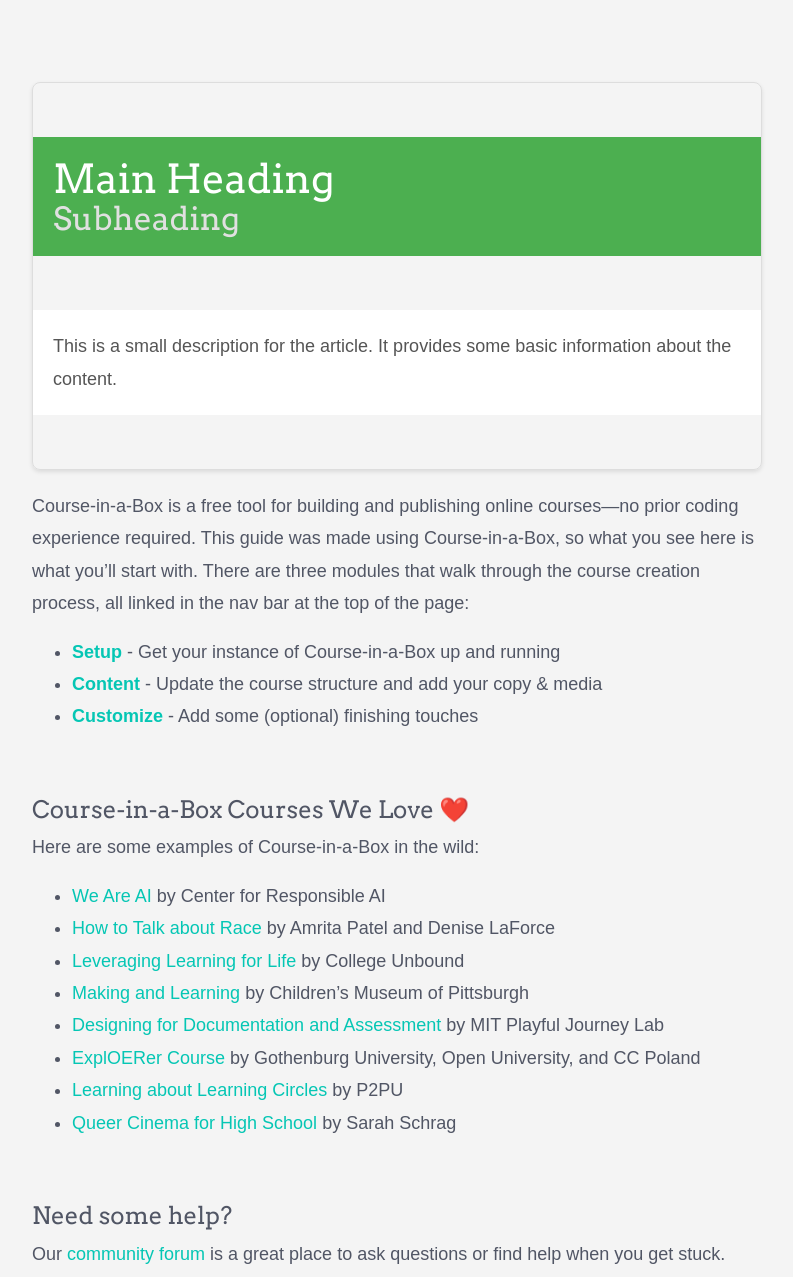
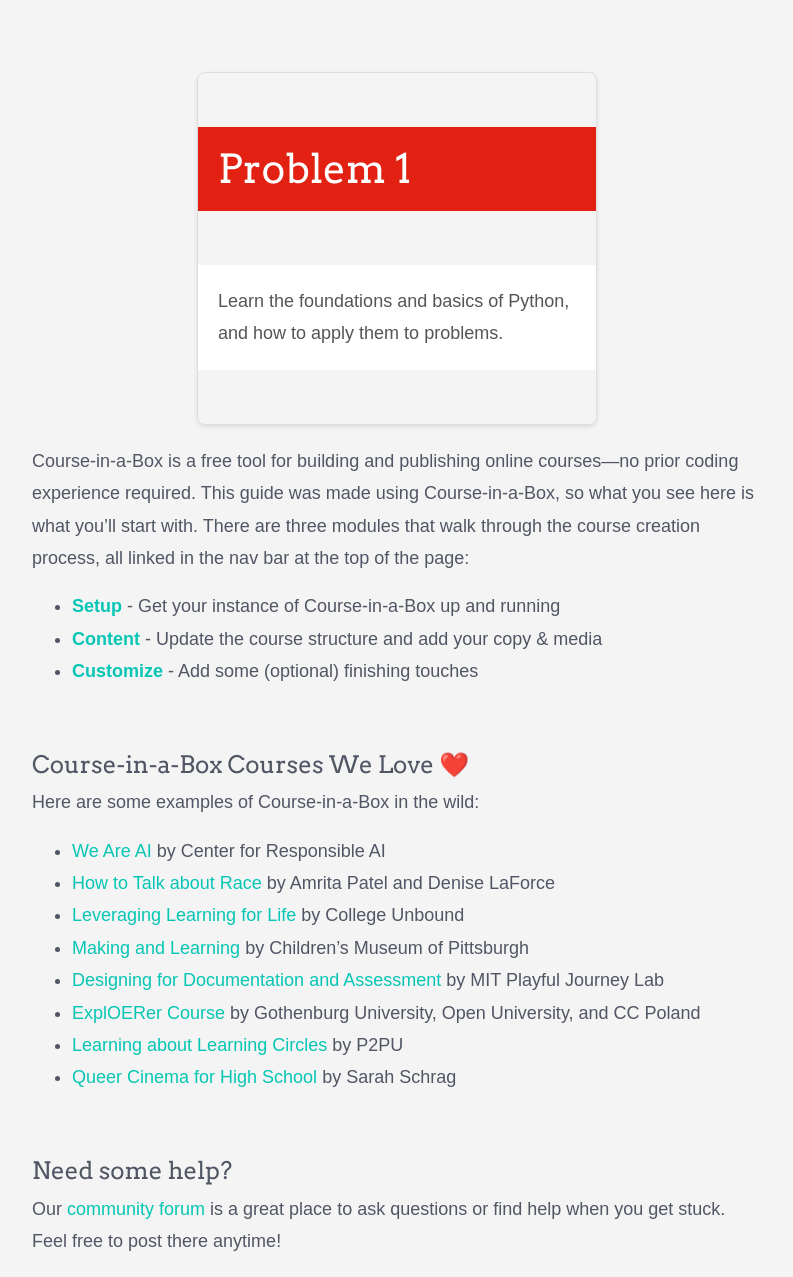
Before and after one commit to burakayy7/learn-to-program, a Jekyll site: the page built from index.md, in a window 1280 px wide, cut to the strip 625-1902 px from the top of the page. Shown: the whole strip, without its empty margins (243-1036 px from the left). Built offline with Jekyll 4.4.1, drawn with Linux system fonts in a browser that asks for light colours; nearby versions of some CDN libraries.

Commit message:
Update index.html

```diff
--- a/_layouts/index.html
+++ b/_layouts/index.html
@@ -6,7 +6,7 @@
             font-family: Arial, sans-serif;
             background-color: #f4f4f4;
             margin: 0;
-            padding: 20px;
+            padding: 10px;
         }
 
         .article-link {
@@ -15,7 +15,7 @@
         }
 
         article {
-            max-width: 800px;
+            max-width: 400px;
             margin: 20px auto;
             border: 1px solid #ddd;
             border-radius: 8px;
@@ -29,7 +29,7 @@
         }
 
         .top-section {
-            background-color: #4CAF50;
+            background-color: #e22113;
             padding: 20px;
             color: white;
         }
@@ -74,12 +74,11 @@
         <article>
             <section class="top-section">
                 <header>
-                    <h1>Main Heading</h1>
-                    <h2>Subheading</h2>
+                    <h1>Problem 1</h1>
                 </header>
             </section>
             <section class="bottom-section">
-                <p>This is a small description for the article. It provides some basic information about the content.</p>
+                <p>Learn the foundations and basics of Python, and how to apply them to problems.</p>
             </section>
         </article>
     </a>
```
